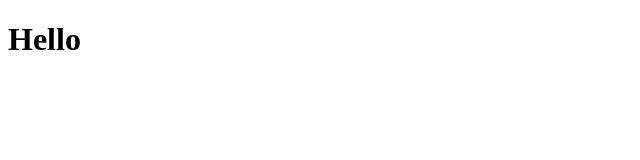
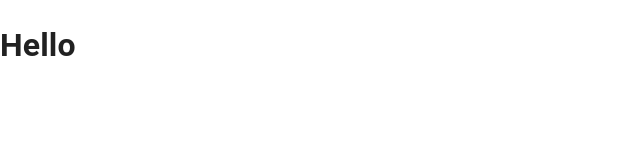
Before and after one commit to romul3003/task-manager, a React (Create React App) app: page / in a window 1280 px wide. Shown: the top 160 px of the page, without its empty margins (0-640 px from the left). Built offline with nearby package versions, Linux system fonts and the light colour scheme.

Commit message:
Setup initial config

```diff
--- a/src/App.tsx
+++ b/src/App.tsx
@@ -1,9 +1,9 @@
-function App() {
-  return (
-    <h1>
-      Hello
-    </h1>
-  )
-}
+import { FC } from 'react'
+
+const App: FC = () => (
+  <h1>
+    Hello
+  </h1>
+)
 
 export default App
--- a/src/index.tsx
+++ b/src/index.tsx
@@ -1,9 +1,12 @@
 import ReactDOM from 'react-dom/client'
+import { CssBaseline } from '@mui/material'
 import App from './App'
 
 const root = ReactDOM.createRoot(
   document.getElementById('root') as HTMLElement,
 )
 root.render(
-  <App />,
+  <CssBaseline>
+    <App />
+  </CssBaseline>,
 )
--- a/tsconfig.json
+++ b/tsconfig.json
@@ -18,7 +18,10 @@
     "resolveJsonModule": true,
     "isolatedModules": true,
     "noEmit": true,
-    "jsx": "react-jsx"
+    "jsx": "react-jsx",
+    "paths": {
+      "@mui/styled-engine": ["./node_modules/@mui/styled-engine-sc"]
+    }
   },
   "include": [
     "src"
```
Also changed, not shown: package.json (+18 -1 lines), .eslintrc.json, 1 other file (tests, documents, lock files or other folders).
